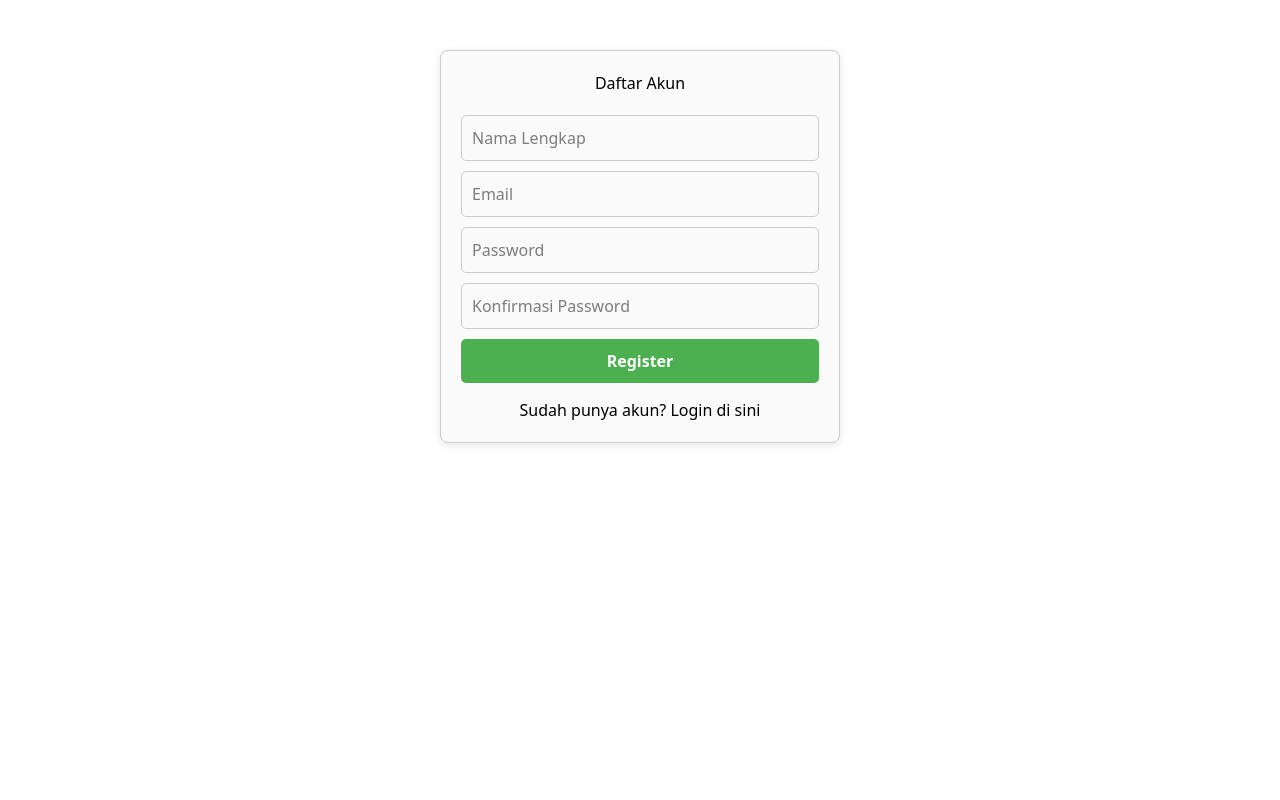
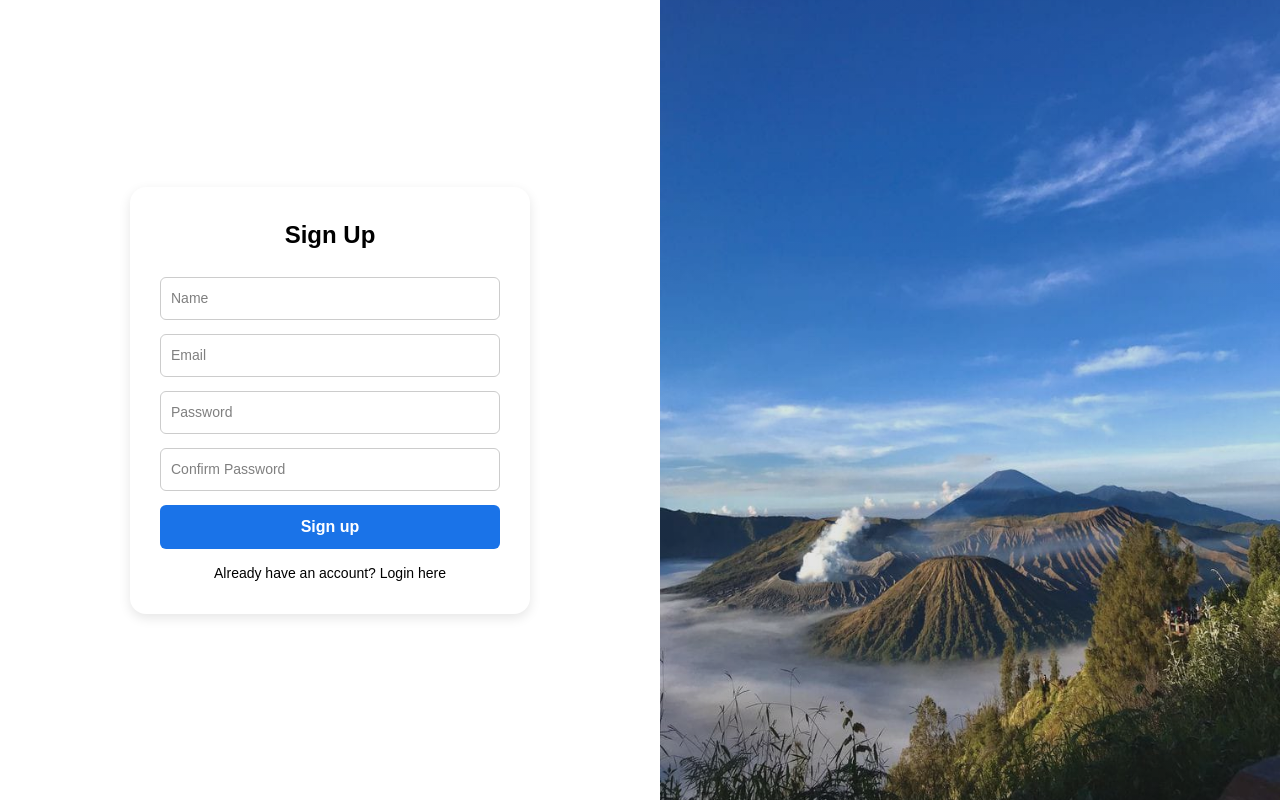
Before and after one commit to PetrusGeyu/wisatabudayaai, a React (Vite) app: page /register in a window 1280 px wide. Built offline with nearby package versions, Linux system fonts and the light colour scheme.

Commit message:
mengubah style login dan register

```diff
--- a/src/auth/Login.jsx
+++ b/src/auth/Login.jsx
@@ -15,24 +15,29 @@ const styles = {
     justifyContent: "center",
     alignItems: "center",
     backgroundColor: "#fff",
+    padding: "20px",
   },
   right: {
     flex: 1,
-    backgroundImage: `linear-gradient(rgba(0,0,0,0.3), rgba(0,0,0,0.3)), url(${bgImage})`,
+    backgroundImage: `linear-gradient(rgba(0,0,0,0.1), rgba(0,0,0,0.1)), url(${bgImage})`,
     backgroundSize: "cover",
     backgroundPosition: "center",
   },
   form: {
     width: "100%",
-    maxWidth: "320px",
+    maxWidth: "400px",
+    padding: "30px",
+    borderRadius: "16px",
+    backgroundColor: "#fff",
+    boxShadow: "0 4px 12px rgba(0,0,0,0.1)",
     display: "flex",
     flexDirection: "column",
-    gap: "16px",
+    gap: "14px",
   },
   title: {
     fontSize: "24px",
     fontWeight: "bold",
-    marginBottom: "8px",
+    marginBottom: "10px",
     textAlign: "center",
   },
   input: {
@@ -50,31 +55,14 @@ const styles = {
     borderRadius: "6px",
     cursor: "pointer",
   },
-  googleButton: {
-    padding: "10px",
-    border: "1px solid #ccc",
-    borderRadius: "6px",
-    display: "flex",
-    alignItems: "center",
-    justifyContent: "center",
-    gap: "8px",
-    cursor: "pointer",
-    backgroundColor: "#fff",
-  },
-  linkText: {
-    textAlign: "center",
-    fontSize: "14px",
-  },
   error: {
     color: "red",
     fontSize: "0.875rem",
     textAlign: "center",
   },
-  forgotPassword: {
-    fontSize: "12px",
-    textAlign: "right",
-    color: "#1a73e8",
-    textDecoration: "none",
+  linkText: {
+    textAlign: "center",
+    fontSize: "14px",
   },
 };
 
@@ -121,7 +109,9 @@ const Login = () => {
       <div style={styles.left}>
         <form onSubmit={handleLogin} style={styles.form}>
           <h2 style={styles.title}>Login</h2>
+
           {error && <p style={styles.error}>{error}</p>}
+
           <input
             style={styles.input}
             name="email"
@@ -131,6 +121,7 @@ const Login = () => {
             value={form.email}
             required
           />
+
           <input
             style={styles.input}
             name="password"
@@ -140,14 +131,17 @@ const Login = () => {
             value={form.password}
             required
           />
+
           <button style={styles.button} type="submit" disabled={loading}>
             {loading ? "Logging in..." : "Login"}
           </button>
+
           <p style={styles.linkText}>
             Belum punya akun? <Link to="/register">Ayo buat</Link>
           </p>
         </form>
       </div>
+
       <div style={styles.right}></div>
     </div>
   );
--- a/src/auth/Register.jsx
+++ b/src/auth/Register.jsx
@@ -1,6 +1,70 @@
 import { useState, useEffect } from "react";
 import API from "../services/api";
 import { useNavigate, Link } from "react-router-dom";
+import bgImage from "../asset/bromo.jpg";
+
+const styles = {
+  wrapper: {
+    display: "flex",
+    height: "100vh",
+    fontFamily: "sans-serif",
+  },
+  left: {
+    flex: 1,
+    display: "flex",
+    justifyContent: "center",
+    alignItems: "center",
+    backgroundColor: "#fff",
+    padding: "20px",
+  },
+  right: {
+    flex: 1,
+    backgroundImage: `linear-gradient(rgba(0,0,0,0.1), rgba(0,0,0,0.1)), url(${bgImage})`,
+    backgroundSize: "cover",
+    backgroundPosition: "center",
+  },
+  form: {
+    width: "100%",
+    maxWidth: "400px",
+    padding: "30px",
+    borderRadius: "16px",
+    backgroundColor: "#fff",
+    boxShadow: "0 4px 12px rgba(0,0,0,0.1)",
+    display: "flex",
+    flexDirection: "column",
+    gap: "14px",
+  },
+  title: {
+    fontSize: "24px",
+    fontWeight: "bold",
+    marginBottom: "10px",
+    textAlign: "center",
+  },
+  input: {
+    padding: "10px",
+    border: "1px solid #ccc",
+    borderRadius: "6px",
+    fontSize: "14px",
+  },
+  button: {
+    padding: "10px",
+    backgroundColor: "#1a73e8",
+    color: "#fff",
+    fontWeight: "600",
+    border: "none",
+    borderRadius: "6px",
+    cursor: "pointer",
+  },
+  error: {
+    color: "red",
+    fontSize: "0.875rem",
+    textAlign: "left",
+  },
+  linkText: {
+    textAlign: "center",
+    fontSize: "14px",
+  },
+};
 
 const Register = () => {
   const navigate = useNavigate();
@@ -28,7 +92,6 @@ const Register = () => {
     e.preventDefault();
     setErrors({});
 
-    // Validasi manual
     if (!form.name || !form.email || !form.password || !form.checkPassword) {
       setErrors({ form: "Semua kolom harus diisi!" });
       return;
@@ -67,13 +130,14 @@ const Register = () => {
   };
 
   return (
-    <div style={styles.container}>
+    <div style={styles.wrapper}>
+      <div style={styles.left}>
         <form onSubmit={handleRegister} style={styles.form}>
-        <h2 style={styles.title}>Daftar Akun</h2>
+          <h2 style={styles.title}>Sign Up</h2>
 
           <input
             name="name"
-          placeholder="Nama Lengkap"
+            placeholder="Name"
             type="text"
             onChange={handleChange}
             style={styles.input}
@@ -103,7 +167,7 @@ const Register = () => {
 
           <input
             name="checkPassword"
-          placeholder="Konfirmasi Password"
+            placeholder="Confirm Password"
             type="password"
             onChange={handleChange}
             style={styles.input}
@@ -116,62 +180,18 @@ const Register = () => {
           {errors.form && <p style={styles.error}>{errors.form}</p>}
 
           <button type="submit" disabled={loading} style={styles.button}>
-          {loading ? "Loading..." : "Register"}
+            {loading ? "Loading..." : "Sign up"}
           </button>
 
           <p style={styles.linkText}>
-          Sudah punya akun? <Link to="/login">Login di sini</Link>
+            Already have an account? <Link to="/login">Login here</Link>
           </p>
         </form>
+      </div>
+
+      <div style={styles.right}></div>
     </div>
   );
 };
 
-const styles = {
-  container: {
-    display: "flex",
-    justifyContent: "center",
-    marginTop: "50px",
-  },
-  form: {
-    width: "100%",
-    maxWidth: "400px",
-    padding: "20px",
-    border: "1px solid #ccc",
-    borderRadius: "8px",
-    backgroundColor: "#fafafa",
-    boxShadow: "0 2px 8px rgba(0,0,0,0.1)",
-  },
-  title: {
-    textAlign: "center",
-    marginBottom: "20px",
-  },
-  input: {
-    width: "100%",
-    padding: "10px",
-    marginBottom: "10px",
-    borderRadius: "5px",
-    border: "1px solid #ccc",
-  },
-  button: {
-    width: "100%",
-    padding: "10px",
-    backgroundColor: "#4CAF50",
-    color: "white",
-    fontWeight: "bold",
-    border: "none",
-    borderRadius: "5px",
-    cursor: "pointer",
-  },
-  error: {
-    color: "red",
-    fontSize: "0.875rem",
-    marginBottom: "10px",
-  },
-  linkText: {
-    textAlign: "center",
-    marginTop: "15px",
-  },
-};
-
 export default Register;
```
Lines whose indentation alone changed are shown as unchanged.
